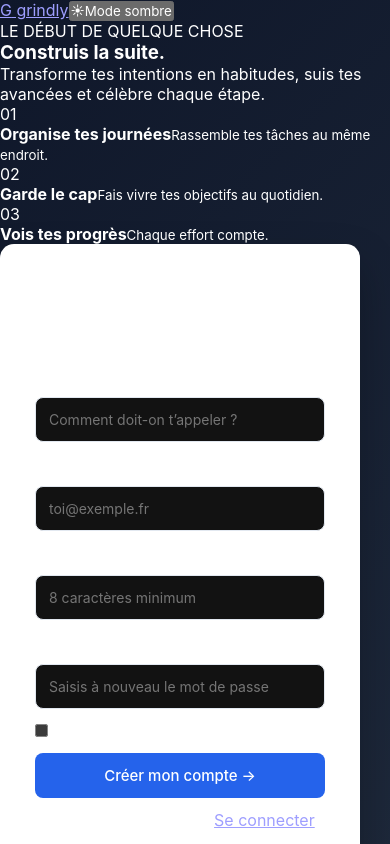
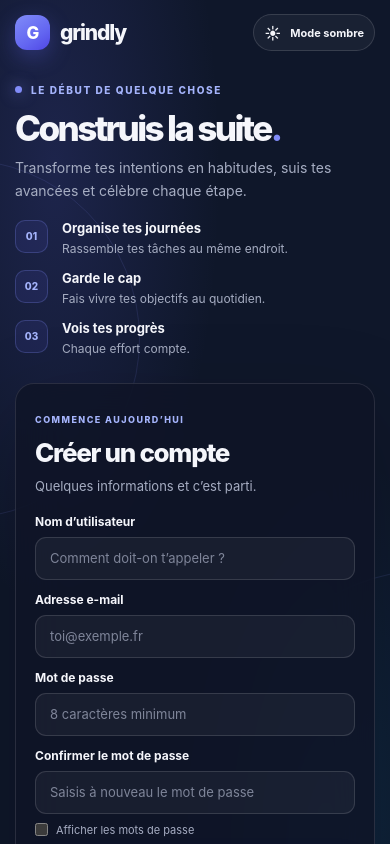
Before and after one commit to MESLIMOHAMEDM22005188/TaskFlow, a React (Vite) app in the folder frontend/: page /signup in a window 390 px wide. Shown: the top 844 px of the page. Built offline with nearby package versions, Linux system fonts and the light colour scheme; no server answers.

Commit message:
style: modernize responsive authentication screens and theme variants

```diff
--- a/frontend/src/assets/css/auth.css
+++ b/frontend/src/assets/css/auth.css
@@ -1,83 +1,359 @@
-body{
-    margin:0;
-    font-family: -apple-system, BlinkMacSystemFont, "Segoe UI", Roboto, Helvetica, Arial, sans-serif;
-    background: linear-gradient(135deg,#0f172a,#1e293b);
+/* Authentification Grindly — mise en page responsive et thèmes partagés */
+.auth-screen {
+    --auth-text: #f5f6fb;
+    --auth-muted: #a6adc2;
+    --auth-panel: rgba(15, 20, 38, .82);
+    --auth-panel-border: rgba(255,255,255,.11);
+    --auth-input: rgba(255,255,255,.045);
+    --auth-input-border: rgba(255,255,255,.13);
+    --auth-accent: var(--accent, #818cf8);
+    position: relative;
+    isolation: isolate;
+    display: flex;
+    flex-direction: column;
+    min-height: 100vh;
+    min-height: 100svh;
+    width: 100%;
+    overflow: hidden;
+    padding: 0 clamp(20px, 5vw, 76px);
+    color: var(--auth-text);
+    background:
+        radial-gradient(ellipse at 14% 16%, rgba(99,102,241,.17), transparent 35%),
+        radial-gradient(ellipse at 88% 80%, rgba(14,165,233,.10), transparent 33%),
+        var(--bg, #0f172a);
+    transition: background-color .2s ease, color .2s ease;
 }
+.auth-screen * { box-sizing: border-box; }
+.auth-screen-signup { padding-bottom: 12px; }
+.auth-screen .auth-orb {
+    position: absolute;
+    z-index: -1;
+    pointer-events: none;
+    border: 1px solid rgba(129,140,248,.13);
+    border-radius: 50%;
+}
+.auth-orb-one { width: 360px; height: 360px; top: 15%; left: -220px; }
+.auth-orb-two { width: 460px; height: 460px; right: -280px; bottom: 3%; }
+.auth-topbar {
+    display: flex;
+    align-items: center;
+    justify-content: space-between;
+    gap: 18px;
+    width: 100%;
+    max-width: 1320px;
+    margin: 0 auto;
+    padding: 25px 0;
+}
+.auth-brand {
+    display: inline-flex;
+    align-items: center;
+    gap: 10px;
+    color: var(--auth-text);
+    text-decoration: none;
+    font-size: 23px;
+    font-weight: 850;
+    letter-spacing: -.055em;
+}
+.auth-brand-mark {
+    display: inline-grid;
+    place-items: center;
+    width: 35px;
+    height: 35px;
+    border-radius: 12px;
+    color: white;
+    background: linear-gradient(145deg, #818cf8, #6366f1 62%, #4f46e5);
+    box-shadow: 0 7px 22px rgba(99,102,241,.3);
+    font-size: 17px;
+    letter-spacing: -.04em;
+}
+.auth-theme-toggle {
+    display: inline-flex;
+    align-items: center;
+    justify-content: center;
+    gap: 9px;
+    min-height: 40px;
+    padding: 9px 13px;
+    color: var(--auth-text);
+    background: var(--auth-input);
+    border: 1px solid var(--auth-input-border);
+    border-radius: 999px;
+    font-size: 12px;
+    font-weight: 650;
+    cursor: pointer;
+    transition: border-color .18s ease, background .18s ease, transform .18s ease;
+}
+.auth-theme-toggle span:first-child { font-size: 16px; line-height: 1; }
+.auth-theme-toggle:hover { border-color: var(--auth-accent); transform: translateY(-1px); }
+.auth-layout {
+    display: grid;
+    grid-template-columns: minmax(0, 1fr) minmax(360px, 450px);
+    align-items: center;
+    gap: clamp(42px, 8vw, 130px);
+    width: 100%;
+    max-width: 1120px;
+    flex: 1;
+    margin: 0 auto;
+    padding: 24px 0 42px;
+}
+.auth-intro { max-width: 520px; }
+.auth-eyebrow {
+    display: inline-flex;
+    align-items: center;
+    gap: 9px;
+    color: #a5b4fc;
+    font-size: 10px;
+    font-weight: 800;
+    letter-spacing: .16em;
+}
+.auth-eyebrow-dot {
+    width: 7px;
+    height: 7px;
+    border-radius: 50%;
+    background: #818cf8;
+    box-shadow: 0 0 15px rgba(129,140,248,.8);
+}
+.auth-intro h1 {
+    max-width: 550px;
+    margin: 22px 0 18px;
+    color: var(--auth-text);
+    font-size: clamp(42px, 5.4vw, 72px);
+    font-weight: 780;
+    letter-spacing: -.075em;
+    line-height: .99;
+}
+.auth-intro h1 span { color: #818cf8; }
+.auth-intro > p {
+    max-width: 430px;
+    color: var(--auth-muted);
+    font-size: clamp(15px, 1.3vw, 18px);
+    line-height: 1.8;
+}
+.auth-proof {
+    display: flex;
+    align-items: center;
+    gap: 14px;
+    margin-top: 36px;
+}
+.auth-proof-icon {
+    display: grid;
+    place-items: center;
+    width: 44px;
+    height: 44px;
+    border: 1px solid rgba(129,140,248,.28);
+    border-radius: 14px;
+    color: #a5b4fc;
+    background: rgba(99,102,241,.12);
+    font-size: 22px;
+}
+.auth-proof > div:last-child { display: flex; flex-direction: column; gap: 4px; }
+.auth-proof strong { color: var(--auth-text); font-size: 13px; }
+.auth-proof span { color: var(--auth-muted); font-size: 12px; }
+.auth-benefits { display: grid; gap: 18px; margin-top: 30px; }
+.auth-benefits > div { display: flex; align-items: flex-start; gap: 14px; }
+.auth-benefits > div > span {
+    display: grid;
+    place-items: center;
+    width: 33px;
+    height: 33px;
+    flex: 0 0 auto;
+    border: 1px solid rgba(129,140,248,.25);
+    border-radius: 10px;
+    color: #a5b4fc;
+    background: rgba(99,102,241,.1);
+    font-size: 10px;
+    font-weight: 800;
+}
+.auth-benefits p { display: grid; gap: 4px; }
+.auth-benefits strong { color: var(--auth-text); font-size: 13px; }
+.auth-benefits small { color: var(--auth-muted); font-size: 12px; line-height: 1.5; }
+.auth-card {
+    display: flex;
+    flex-direction: column;
+    width: 100%;
+    gap: 11px;
+    padding: clamp(26px, 3.2vw, 38px);
+    color: var(--auth-text);
+    background: var(--auth-panel);
+    border: 1px solid var(--auth-panel-border);
+    border-radius: 23px;
+    box-shadow: 0 28px 90px rgba(0,0,0,.2);
+    backdrop-filter: blur(22px);
+    -webkit-backdrop-filter: blur(22px);
+}
+.auth-card-heading { margin-bottom: 10px; }
+.auth-card-kicker {
+    color: #a5b4fc;
+    font-size: 9px;
+    font-weight: 850;
+    letter-spacing: .16em;
+}
+.auth-card-heading h2 {
+    margin: 10px 0 8px;
+    color: var(--auth-text);
+    font-size: 29px;
+    font-weight: 760;
+    letter-spacing: -.05em;
+}
+.auth-card-heading p { color: var(--auth-muted); font-size: 13px; line-height: 1.6; }
+.auth-label {
+    margin-top: 4px;
+    color: var(--auth-text);
+    font-size: 12px;
+    font-weight: 650;
+}
+.auth-input {
+    display: block;
+    width: 100%;
+    min-height: 47px;
+    padding: 12px 14px;
+    border: 1px solid var(--auth-input-border);
+    border-radius: 11px;
+    outline: none;
+    color: var(--auth-text);
+    background: var(--auth-input);
+    font: inherit;
+    font-size: 13px;
+    transition: border-color .18s ease, box-shadow .18s ease, background .18s ease;
+}
+.auth-input::placeholder { color: var(--auth-muted); opacity: .72; }
+.auth-input:focus {
+    border-color: #818cf8;
+    box-shadow: 0 0 0 3px rgba(129,140,248,.14);
+}
+.auth-button {
+    display: flex;
+    align-items: center;
+    justify-content: center;
+    gap: 12px;
+    width: 100%;
+    min-height: 48px;
+    margin-top: 10px;
+    padding: 12px 16px;
+    border: 1px solid rgba(255,255,255,.12);
+    border-radius: 11px;
+    color: white;
+    background: linear-gradient(110deg, #6366f1, #5558e8);
+    box-shadow: 0 9px 24px rgba(79,70,229,.23);
+    font-size: 13px;
+    font-weight: 750;
+    cursor: pointer;
+    transition: filter .18s ease, transform .18s ease, opacity .18s ease;
+}
+.auth-button:hover:not(:disabled) { filter: brightness(1.1); transform: translateY(-1px); }
+.auth-button:disabled { opacity: .68; cursor: wait; }
+.auth-button > span[aria-hidden="true"] { font-size: 17px; }
+.auth-spinner {
+    width: 15px;
+    height: 15px;
+    border: 2px solid rgba(255,255,255,.4);
+    border-top-color: white;
+    border-radius: 50%;
+    animation: auth-spin .7s linear infinite;
+}
+@keyframes auth-spin { to { transform: rotate(360deg); } }
+.auth-switch {
+    margin-top: 10px;
+    color: var(--auth-muted);
+    text-align: center;
+    font-size: 12px;
+    line-height: 1.6;
+}
+.auth-switch a { color: #a5b4fc; font-weight: 750; text-decoration: none; }
+.auth-switch a:hover { text-decoration: underline; }
+.auth-legal {
+    margin-top: 2px;
+    color: var(--auth-muted);
+    opacity: .72;
+    text-align: center;
+    font-size: 10px;
+    line-height: 1.6;
+}
+.auth-alert, .auth-success {
+    padding: 11px 12px;
+    border-radius: 10px;
+    font-size: 12px;
+    line-height: 1.55;
+}
+.auth-alert { color: #fecaca; background: rgba(239,68,68,.1); border: 1px solid rgba(248,113,113,.24); }
+.auth-success { color: #bbf7d0; background: rgba(34,197,94,.1); border: 1px solid rgba(74,222,128,.22); }
+.auth-show-password {
+    display: flex;
+    align-items: center;
+    gap: 8px;
+    margin-top: 1px;
+    color: var(--auth-muted);
+    font-size: 11px;
+    cursor: pointer;
+}
+.auth-show-password input { accent-color: #818cf8; }
+.auth-card-signup { gap: 8px; padding-block: 27px; }
+.auth-card-signup .auth-card-heading { margin-bottom: 5px; }
+.auth-card-signup .auth-input { min-height: 43px; }
+.auth-card-signup .auth-button { margin-top: 8px; }
+.auth-footer {
+    width: 100%;
+    padding: 0 0 20px;
+    color: var(--auth-muted);
+    opacity: .65;
+    text-align: center;
+    font-size: 9px;
+    font-weight: 800;
+    letter-spacing: .17em;
+}
+.auth-footer span { padding: 0 7px; color: #818cf8; }
 
-.auth-container{
-    height:100vh;
-    display:flex;
-    justify-content:center;
-    align-items:center;
+/* Mode clair : mêmes choix visuels sur la connexion, l'inscription et les pages privées. */
+:root.light-mode .auth-screen {
+    --auth-text: #202333;
+    --auth-muted: #667085;
+    --auth-panel: rgba(255,255,255,.88);
+    --auth-panel-border: rgba(30,41,59,.11);
+    --auth-input: rgba(255,255,255,.85);
+    --auth-input-border: rgba(30,41,59,.16);
+    background:
+        radial-gradient(ellipse at 14% 16%, rgba(99,102,241,.11), transparent 35%),
+        radial-gradient(ellipse at 88% 80%, rgba(14,165,233,.08), transparent 33%),
+        #f4f4f7;
 }
+:root.light-mode .auth-brand,
+:root.light-mode .auth-intro h1,
+:root.light-mode .auth-card-heading h2,
+:root.light-mode .auth-label,
+:root.light-mode .auth-proof strong,
+:root.light-mode .auth-benefits strong { color: #202333; }
+:root.light-mode .auth-theme-toggle { color: #344054; }
+:root.light-mode .auth-alert { color: #b42318; background: #fff1f0; border-color: #fecdca; }
+:root.light-mode .auth-success { color: #067647; background: #ecfdf3; border-color: #abefc6; }
+:root.light-mode .auth-input { color: #202333; }
+:root.light-mode .auth-input::placeholder { color: #98a2b3; }
 
-.auth-card{
-    background:white;
-    padding:40px 35px;
-    width:360px;
-    border-radius:14px;
-    box-shadow:0 20px 40px rgba(0,0,0,0.25);
-    display:flex;
-    flex-direction:column;
-    gap:12px;
+@media (max-width: 900px) {
+    .auth-screen { padding-inline: clamp(18px, 4vw, 36px); }
+    .auth-layout { grid-template-columns: minmax(0, .9fr) minmax(340px, 430px); gap: 32px; }
+    .auth-intro h1 { font-size: clamp(38px, 5.5vw, 56px); }
 }
-
-.auth-title{
-    text-align:center;
-    margin-bottom:15px;
-    font-weight:600;
-    font-size:22px;
-    color:#0f172a;
+@media (max-width: 720px) {
+    .auth-topbar { padding-block: 18px; }
+    .auth-layout { display: flex; flex-direction: column; align-items: stretch; justify-content: center; gap: 25px; max-width: 460px; padding: 20px 0 30px; }
+    .auth-intro { max-width: none; }
+    .auth-intro h1 { margin: 14px 0 10px; font-size: clamp(37px, 10vw, 52px); }
+    .auth-intro > p { font-size: 14px; line-height: 1.65; }
+    .auth-proof { margin-top: 18px; }
+    .auth-benefits { grid-template-columns: 1fr; gap: 12px; margin-top: 18px; }
+    .auth-card { border-radius: 19px; }
+    .auth-screen-signup .auth-layout { padding-top: 12px; }
+    .auth-screen-signup .auth-intro h1 { font-size: clamp(35px, 9vw, 48px); }
+    .auth-screen-signup .auth-intro > p { max-width: 440px; }
 }
-
-.auth-input{
-    padding:13px;
-    border:1px solid #e2e8f0;
-    border-radius:8px;
-    font-size:14px;
-    transition:0.2s;
+@media (max-width: 420px) {
+    .auth-screen { padding-inline: 15px; }
+    .auth-topbar { padding-block: 14px; }
+    .auth-brand { font-size: 21px; }
+    .auth-theme-toggle { min-height: 37px; padding: 8px 10px; font-size: 11px; }
+    .auth-card { padding: 23px 19px; }
+    .auth-card-heading h2 { font-size: 26px; }
+    .auth-footer { font-size: 8px; letter-spacing: .12em; }
 }
-
-.auth-input:focus{
-    outline:none;
-    border-color:#2563eb;
-    box-shadow:0 0 0 3px rgba(37,99,235,0.15);
+@media (prefers-reduced-motion: reduce) {
+    .auth-screen *, .auth-screen *::before, .auth-screen *::after { animation-duration: .01ms !important; transition-duration: .01ms !important; }
 }
-
-.auth-button{
-    padding:13px;
-    background:#2563eb;
-    color:white;
-    border:none;
-    border-radius:8px;
-    font-size:15px;
-    font-weight:500;
-    cursor:pointer;
-    transition:0.2s;
-}
-
-.auth-button:hover{
-    background:#1d4ed8;
-}
-
-.auth-secondary{
-    padding:11px;
-    background:transparent;
-    border:1px solid #2563eb;
-    color:#2563eb;
-    border-radius:8px;
-    cursor:pointer;
-    font-size:14px;
-    transition:0.2s;
-}
-
-.auth-secondary:hover{
-    background:#2563eb;
-    color:white;
-}
-
-.auth-text{
-    text-align:center;
-    font-size:14px;
-    color:#475569;
-}
```
